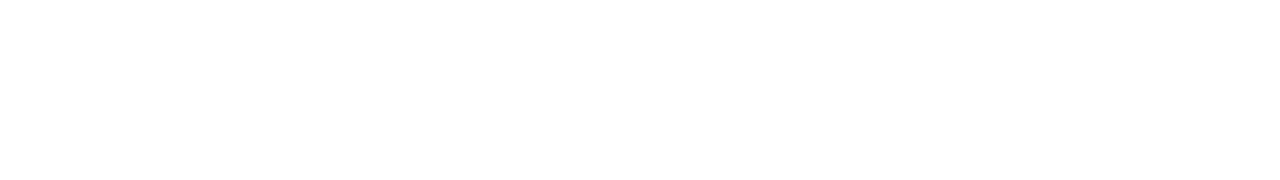
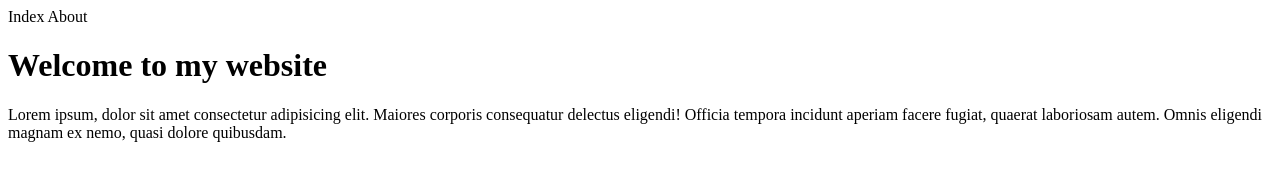
Before and after one commit to hafsazahid104/Git-and-Github-practice, a plain HTML site: page index.html in a window 1280 px wide. Drawn offline with Linux system fonts and the light colour scheme.

Commit message:
Added header and Paragraph

```diff
--- a/index.html
+++ b/index.html
@@ -6,5 +6,15 @@
     <title>Index</title>
 </head>
 <body>
+    <header>
+        <a>Index</a>
+        <a>About</a>
+    </header>
+    <h1>Welcome to my website</h1>
+    <p>Lorem ipsum, dolor sit amet consectetur adipisicing elit.
+        Maiores corporis consequatur delectus eligendi! Officia tempora
+        incidunt aperiam facere fugiat, quaerat laboriosam autem. Omnis
+         eligendi magnam ex nemo, quasi dolore quibusdam.</p>
+
 </body>
 </html>
```
Also changed, not shown: about.html (added).
